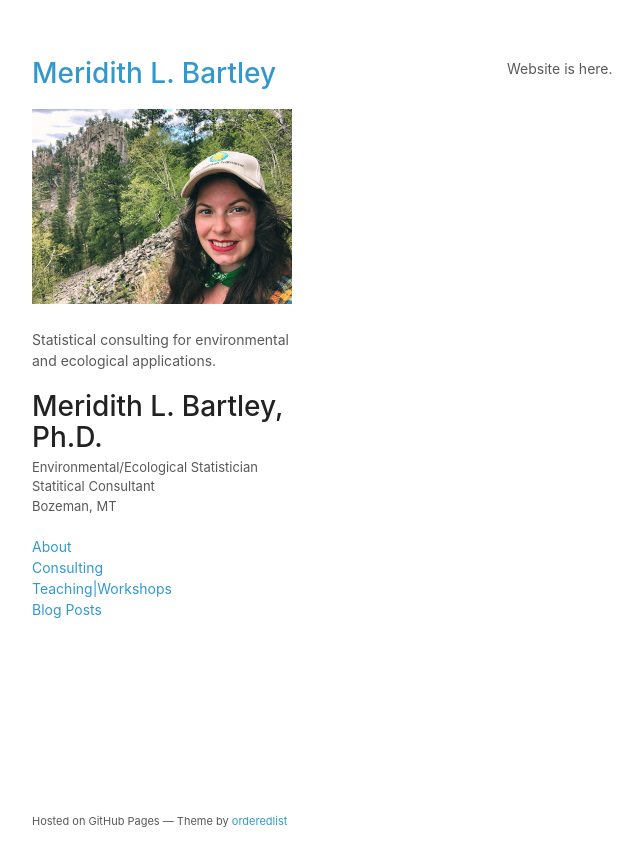
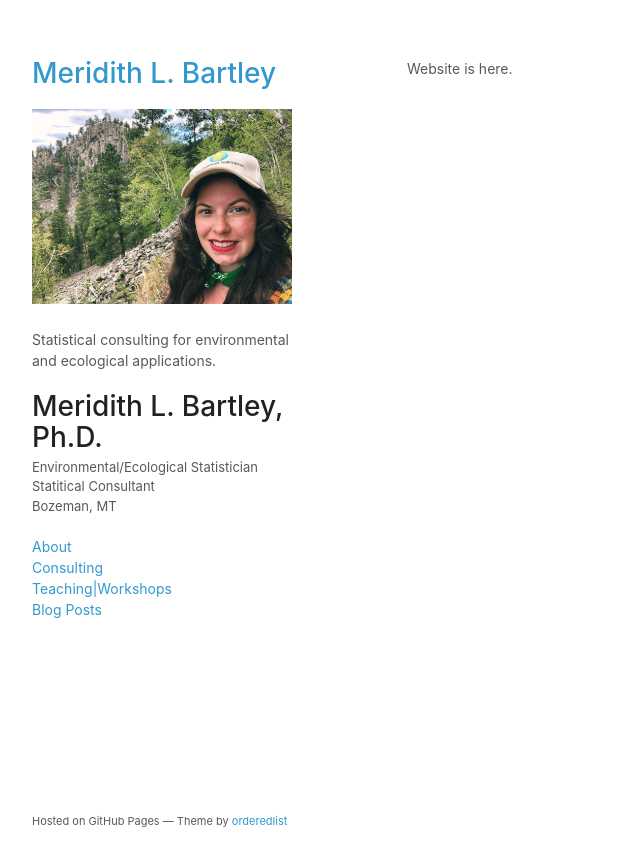
Before and after one commit to MLBartley/mlbartley.github.io, a Jekyll site: the page built from index.md, in a window 1280 px wide. Shown: the top 866 px of the page, without its empty margins (108-751 px from the left). Built offline with Jekyll 4.4.1, drawn with Linux system fonts in a browser that asks for light colours; our own code applies the rules of GitHub Pages for plain Markdown files.

Commit message:
Update default.html

```diff
--- a/_layouts/default.html
+++ b/_layouts/default.html
@@ -39,7 +39,7 @@
         </p>
 
       </header>
-      <section style="width:525px;">
+      <section style="width:625px;">
 
       {{ content }}
 
```
